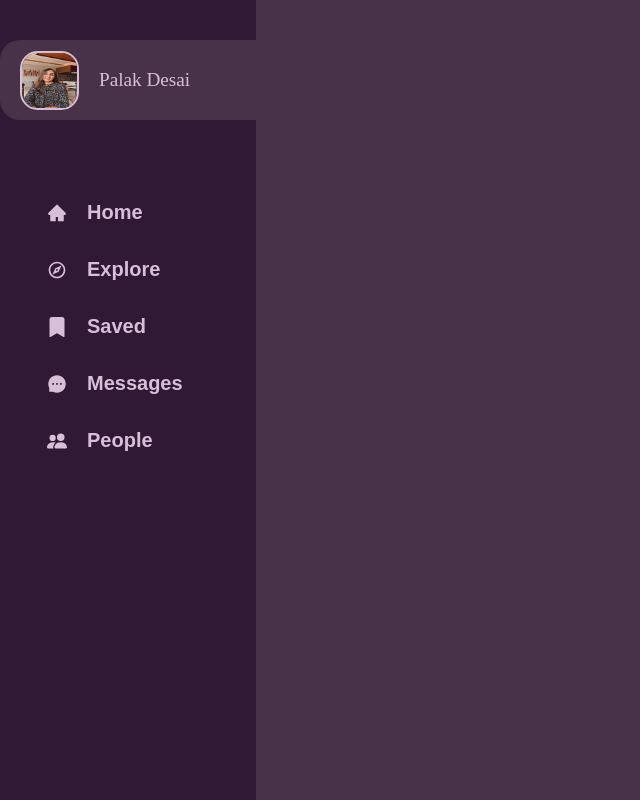
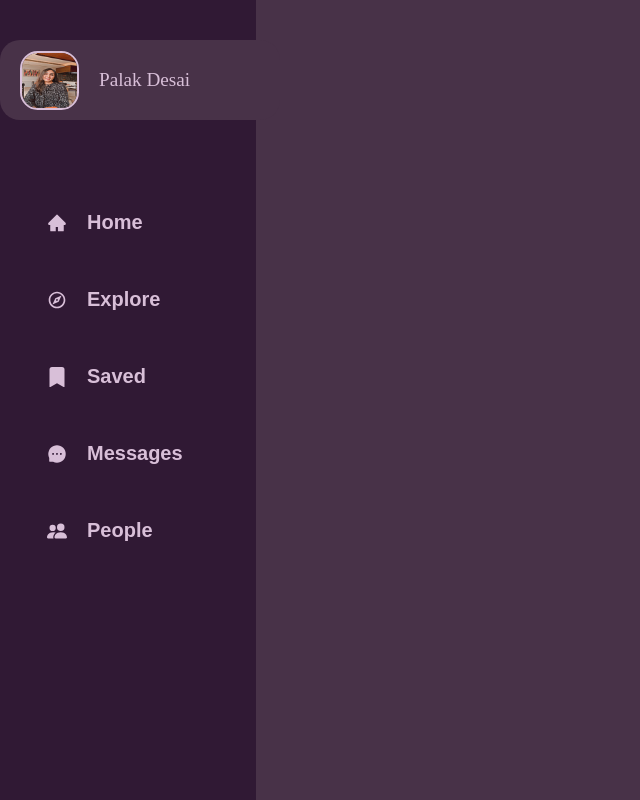
Before and after one commit to palakdesai4501/DigiCafe, a React (Vite) app: page / in a window 1280 px wide. Shown: the whole page, without its empty margins (0-640 px from the left). Built offline with nearby package versions, Linux system fonts and the light colour scheme.

Commit message:
Feature: Increased margin top-botton

```diff
--- a/src/App.scss
+++ b/src/App.scss
@@ -74,7 +74,7 @@ body {
   outline: none;
   border: none;
   padding: 7px 15px;
-  margin: 10px 0px;
+  margin: 20px 0px;
   border-radius: 20px;
   transition: all 0.3s ease;
   color: $light_purple;
```
